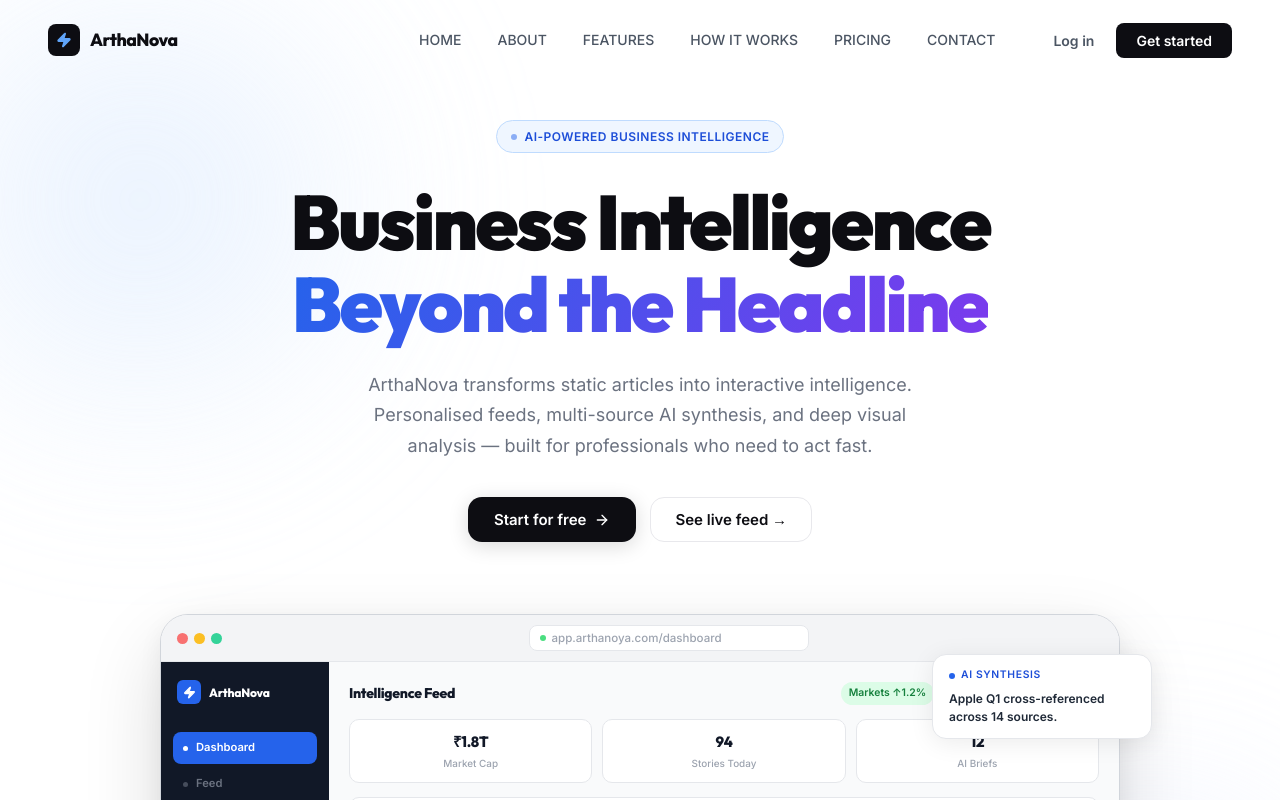
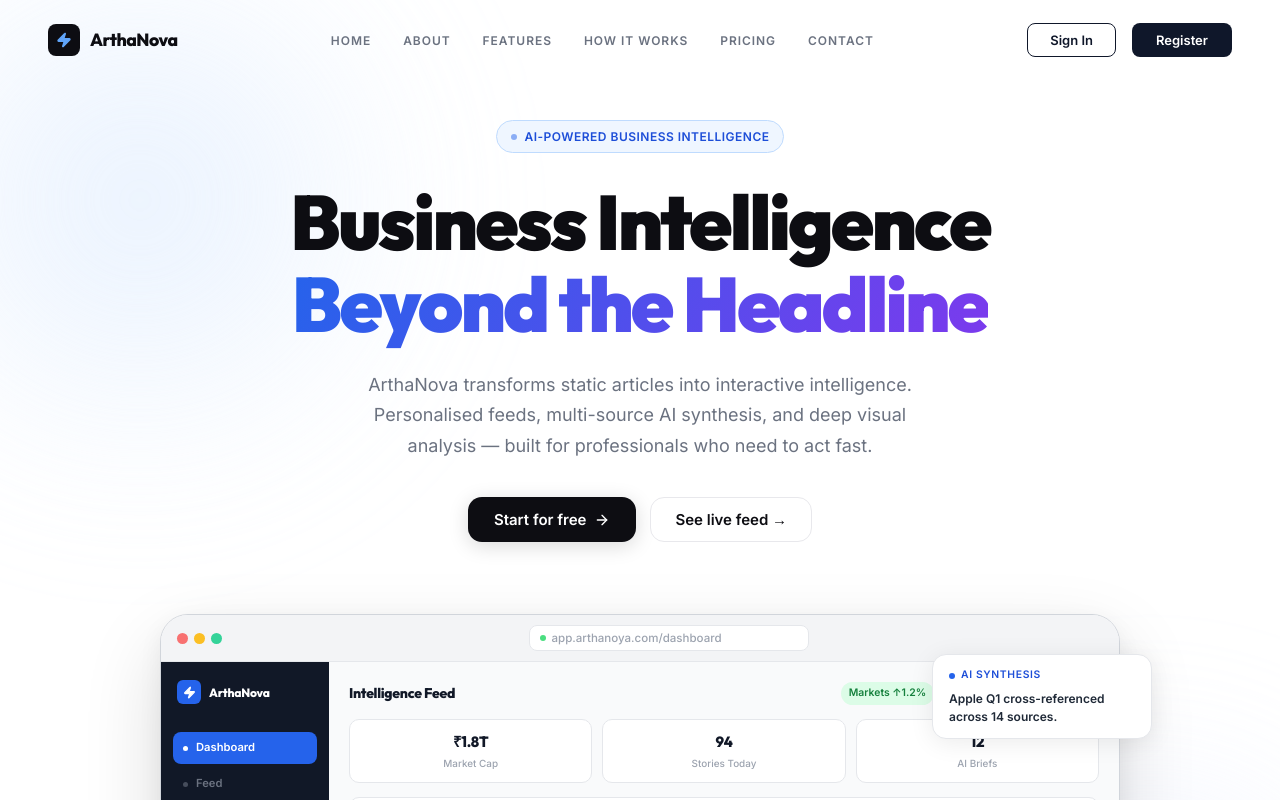
Before and after one commit to RiteshKumar2e/ArthaNova, a React app in the folder frontend/: page / in a window 1280 px wide. Shown: the top 800 px of the page. Built offline with nearby package versions, Linux system fonts and the light colour scheme; the HTML template or start-up script is replaced by a standard one.

Commit message:
landing page enhanced

```diff
--- a/frontend/src/components/Navbar.jsx
+++ b/frontend/src/components/Navbar.jsx
@@ -50,9 +50,7 @@ export default function Navbar() {
           <span className="lp-nav__logo-text">ArthaNova</span>
         </Link>
 
-        {/* Right side container: Links + Actions */}
-        <div className="lp-nav__main">
-          {/* Desktop links */}
+        {/* Desktop links - Centered */}
         <ul className="lp-nav__links">
           {NAV_LINKS.map(({ label, to }) => (
             <li key={to}>
@@ -65,11 +63,11 @@ export default function Navbar() {
           ))}
         </ul>
 
-          {/* Actions */}
+        {/* Actions - Far Right */}
         <div className="lp-nav__actions">
           {isAuthenticated ? (
             <>
-                <button className="lp-btn-ghost" onClick={() => navigate('/dashboard')}>
+              <button className="lp-btn-outline" onClick={() => navigate('/dashboard')}>
                 Dashboard
               </button>
               <button className="lp-btn-primary" onClick={logout}>
@@ -78,11 +76,11 @@ export default function Navbar() {
             </>
           ) : (
             <>
-                <button className="lp-btn-ghost" onClick={() => navigate('/login')}>
-                  Log in
+              <button className="lp-btn-outline" onClick={() => navigate('/login')}>
+                Sign In
               </button>
               <button className="lp-btn-primary" onClick={() => navigate('/register')}>
-                  Get started
+                Register
               </button>
             </>
           )}
@@ -93,7 +91,6 @@ export default function Navbar() {
           >
             <span /><span /><span />
           </button>
-          </div>
         </div>
       </div>
 
@@ -118,8 +115,8 @@ export default function Navbar() {
             </>
           ) : (
             <>
-              <Link to="/login"    className="ghost">Log in</Link>
-              <Link to="/register" className="primary">Get started</Link>
+              <Link to="/login"    className="ghost">Sign In</Link>
+              <Link to="/register" className="primary">Register</Link>
             </>
           )}
         </div>
--- a/frontend/src/pages/Landing/LandingPage.jsx
+++ b/frontend/src/pages/Landing/LandingPage.jsx
@@ -284,22 +284,6 @@ export default function LandingPage() {
           })}
         </div>
 
-        {/* ── Enterprise ── */}
-        <motion.div className="lp-enterprise" {...inView(0.2)}>
-          <div className="lp-enterprise__glow" />
-          <div className="lp-enterprise__content">
-            <div className="lp-enterprise__top">
-              <Shield size={20} color="#60a5fa" />
-              <span>Institutional Intelligence</span>
-            </div>
-            <h3>Enterprise Sovereign Node</h3>
-            <p>Looking for custom data localization? Our team provides dedicated infrastructure deployment.</p>
-          </div>
-          <button className="lp-enterprise__btn" onClick={() => window.location.href = 'mailto:enterprise@arthanova.com'}>
-            Request Demo
-            <ArrowRight size={18} />
-          </button>
-        </motion.div>
       </section>
 
 
--- a/frontend/src/styles/pages/public/landing.css
+++ b/frontend/src/styles/pages/public/landing.css
@@ -79,11 +79,6 @@ section[id], footer[id] {
   justify-content: space-between;
   gap: 32px;
 }
-.lp-nav__main {
-  display: flex;
-  align-items: center;
-  gap: 48px;
-}
 .lp-nav__logo {
   display: flex;
   align-items: center;
@@ -111,51 +106,62 @@ section[id], footer[id] {
 .lp-nav__links {
   display: flex;
   align-items: center;
-  gap: 36px;
+  gap: 32px;
   list-style: none;
 }
 .lp-nav__links a {
-  font-size: 0.875rem;
-  font-weight: 500;
-  color: #4b5563;
+  font-size: 0.75rem;
+  font-weight: 700;
+  color: #6b7280;
   text-decoration: none;
   transition: color 0.2s;
+  text-transform: uppercase;
+  letter-spacing: 0.08em;
 }
-.lp-nav__links a:hover { color: var(--c-text); }
+.lp-nav__links a:hover { color: var(--c-accent); }
 
 .lp-nav__actions {
   display: flex;
   align-items: center;
-  gap: 12px;
+  gap: 16px;
 }
-.lp-btn-ghost {
-  background: none;
-  border: none;
-  font-size: 0.875rem;
-  font-weight: 600;
-  color: #4b5563;
+
+.lp-btn-outline {
+  background: white;
+  border: 1.5px solid #0f172a;
+  color: #0f172a;
+  padding: 8px 22px;
+  border-radius: 8px;
+  font-size: 0.8125rem;
+  font-weight: 800;
   cursor: pointer;
-  padding: 6px 10px;
-  border-radius: var(--radius-sm);
-  transition: color 0.2s, background 0.2s;
   font-family: var(--font-body);
+  transition: all 0.2s;
+  white-space: nowrap;
 }
-.lp-btn-ghost:hover { color: var(--c-text); background: #f3f4f6; }
+.lp-btn-outline:hover {
+  background: #f8fafc;
+  transform: translateY(-1px);
+}
 
 .lp-btn-primary {
-  background: var(--c-text);
+  background: #0f172a;
   color: #fff;
   border: none;
-  padding: 9px 20px;
-  border-radius: var(--radius-sm);
-  font-size: 0.875rem;
-  font-weight: 700;
+  padding: 9px 24px;
+  border-radius: 8px;
+  font-size: 0.8125rem;
+  font-weight: 800;
   cursor: pointer;
   font-family: var(--font-body);
-  transition: background 0.2s, transform 0.15s;
+  transition: all 0.2s;
   white-space: nowrap;
 }
-.lp-btn-primary:hover { background: var(--c-accent); }
+.lp-btn-primary:hover {
+  background: #1e293b;
+  transform: translateY(-1px);
+  box-shadow: 0 4px 12px rgba(0,0,0,0.1);
+}
 .lp-btn-primary:active { transform: scale(0.97); }
 
 /* ── Mobile nav */
@@ -209,10 +215,9 @@ section[id], footer[id] {
   background: var(--c-text); color: #fff;
 }
 
-@media (max-width: 992px) {
+@media (max-width: 1080px) {
   .lp-nav__links { display: none; }
   .lp-nav__burger { display: flex; }
-  .lp-nav__main { gap: 12px; }
 }
 
 /* ── ░░ HERO ░░ ───────────────────────────────────── */
@@ -1235,86 +1240,6 @@ section[id], footer[id] {
   transform: translateY(-3px);
 }
 
-/* ── Enterprise ── */
-.lp-enterprise {
-  max-width: 1000px;
-  margin: 80px auto 0;
-  background: #0f172a;
-  border-radius: 40px;
-  padding: 60px;
-  position: relative;
-  overflow: hidden;
-  display: flex;
-  align-items: center;
-  justify-content: space-between;
-  text-align: left;
-  gap: 48px;
-  color: #fff;
-}
-.lp-enterprise__glow {
-  position: absolute;
-  top: -100px; right: -100px;
-  width: 400px; height: 400px;
-  background: radial-gradient(circle, rgba(96, 165, 250, 0.15) 0%, transparent 70%);
-  pointer-events: none;
-}
-.lp-enterprise__top {
-  display: flex;
-  align-items: center;
-  gap: 12px;
-  margin-bottom: 16px;
-}
-.lp-enterprise__top span {
-  font-size: 0.75rem;
-  font-weight: 800;
-  text-transform: uppercase;
-  color: #60a5fa;
-  letter-spacing: 0.1em;
-}
-.lp-enterprise h3 {
-  font-size: 2.25rem;
-  font-weight: 900;
-  margin-bottom: 16px;
-  letter-spacing: -0.02em;
-}
-.lp-enterprise p {
-  font-size: 1.125rem;
-  color: #94a3b8;
-  line-height: 1.6;
-}
-.lp-enterprise__btn {
-  white-space: nowrap;
-  background: #fff;
-  color: #0f172a;
-  padding: 0 40px;
-  height: 64px;
-  border-radius: 16px;
-  font-size: 0.8125rem;
-  font-weight: 800;
-  text-transform: uppercase;
-  border: none;
-  cursor: pointer;
-  transition: all 0.3s cubic-bezier(0.4, 0, 0.2, 1);
-  display: flex;
-  align-items: center;
-  gap: 12px;
-  /* Clean shadow, no border ghosting */
-  box-shadow: 0 4px 12px rgba(0,0,0,0.1);
-}
-.lp-enterprise__btn:hover {
-  background: #f1f5f9;
-  transform: translateY(-3px);
-  box-shadow: 0 12px 32px rgba(0,0,0,0.25);
-}
-
-@media (max-width: 960px) {
-  .lp-enterprise {
-    flex-direction: column;
-    padding: 40px;
-    text-align: center;
-  }
-  .lp-enterprise__btn { width: 100%; }
-}
 
 /* ── ░░ FOOTER ░░ ────────────────────────────────── */
 .lp-footer {
```
Lines whose indentation alone changed are shown as unchanged.
